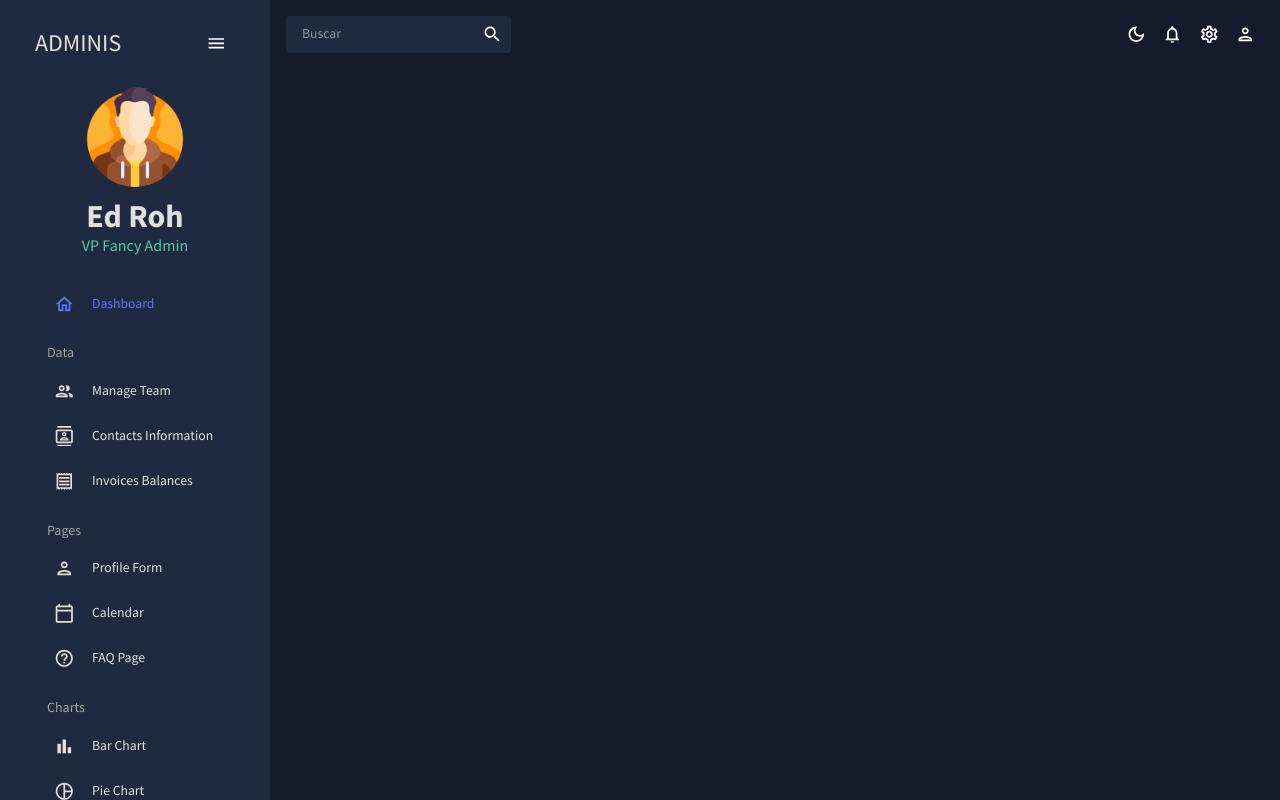
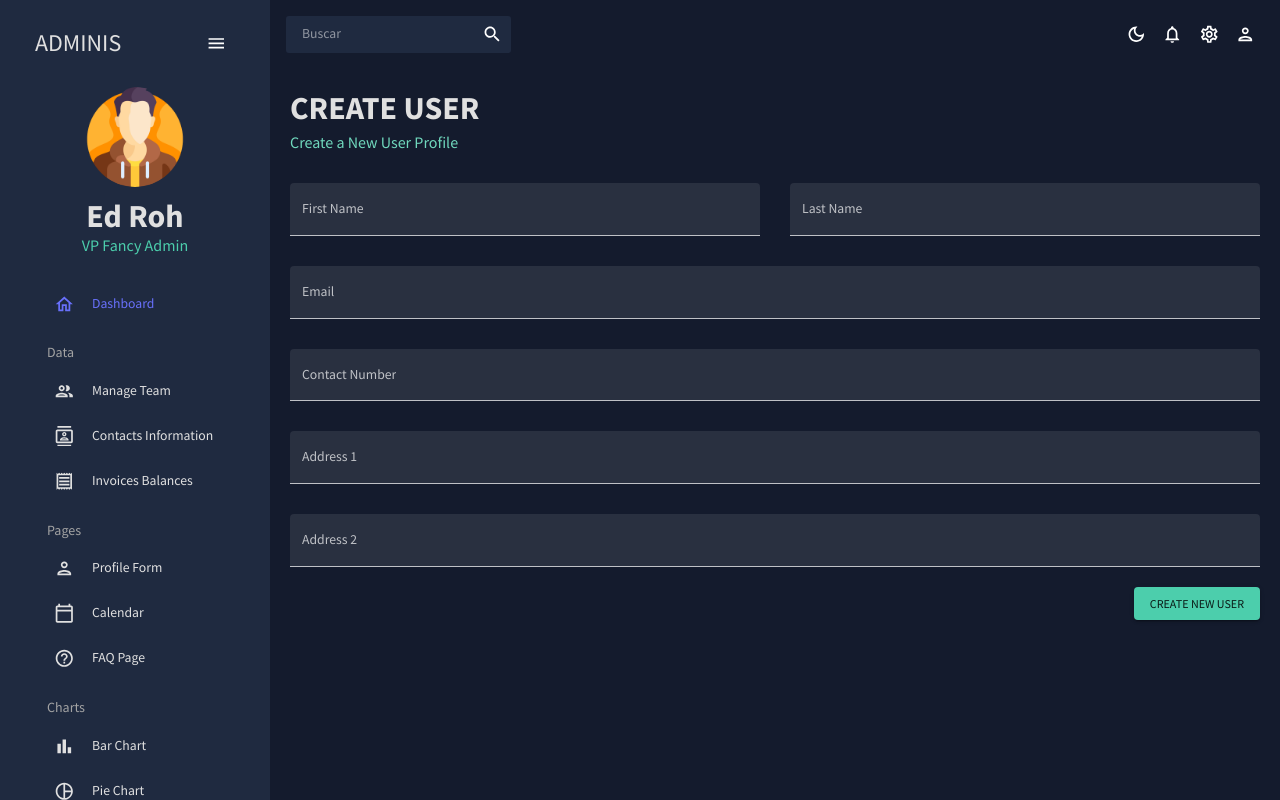
Before and after one commit to dgerardo1/React-Admin-Dashboard, a React (Create React App) app: page /form in a window 1280 px wide. Built offline with nearby package versions, Linux system fonts and the light colour scheme.

Commit message:
Agrega component Form

```diff
--- a/src/App.js
+++ b/src/App.js
@@ -7,8 +7,8 @@
 import Team from './scenes/team';
 import Invoices from './scenes/invoices';
 import Contacts from './scenes/contacts';
+import Form from './scenes/form';
 // import Bar from './scenes/bar';
-// import Form from './scenes/form';
 // import Line from './scenes/line';
 // import Pie from './scenes/pie';
 // import FAQ from './scenes/faq';
@@ -32,7 +32,7 @@
               <Route path='/team' element={ <Team /> } />
               <Route path='/contacts' element={ <Contacts /> } />
               <Route path='/invoices' element={ <Invoices /> } />
-              {/* <Route path='/form' element={ <Form /> } /> */}
+              <Route path='/form' element={ <Form /> } />
               {/* <Route path='/bar' element={ <Bar /> } /> */}
               {/* <Route path='/pie' element={ <Pie /> } /> */}
               {/* <Route path='/line' element={ <Line /> } /> */}
--- /dev/null
+++ b/src/scenes/form/index.jsx
@@ -0,0 +1,155 @@
+import { Box, Button, TextField } from '@mui/material';
+import { Formik } from 'formik';
+import * as yup from 'yup';
+import useMediaQuery from '@mui/material/useMediaQuery';
+import Header from '../../components/Header';
+
+
+const phoneRegExp =
+  /^((\+[1-9]{1,4}[ -]?)|(\([0-9]{2,3}\)[ -]?)|([0-9]{2,4})[ -]?)*?[0-9]{3,4}[ -]?[0-9]{3,4}$/;
+
+const checkoutSchema = yup.object().shape({
+  firstName: yup.string().required("required"),
+  lastName: yup.string().required("required"),
+  email: yup.string().email("invalid email").required("required"),
+  contact: yup
+    .string()
+    .matches(phoneRegExp, "Phone number is not valid")
+    .required("required"),
+  address1: yup.string().required("required"),
+  address2: yup.string().required("required"),
+});
+const initialValues = {
+  firstName: "",
+  lastName: "",
+  email: "",
+  contact: "",
+  address1: "",
+  address2: "",
+};
+
+const Form = () => {
+  const isNonMobile = useMediaQuery("(min-width:600px)");
+
+  const handleFormSubmit = (values) => {
+    console.log(values);
+  };
+
+  return (
+    <Box m="20px">
+      <Header title="CREATE USER" subtitle="Create a New User Profile" />
+
+      <Formik
+        onSubmit={handleFormSubmit}
+        initialValues={initialValues}
+        validationSchema={checkoutSchema}
+      >
+        {({
+          values,
+          errors,
+          touched,
+          handleBlur,
+          handleChange,
+          handleSubmit,
+        }) => (
+          <form onSubmit={handleSubmit}>
+            <Box
+              display="grid"
+              gap="30px"
+              gridTemplateColumns="repeat(4, minmax(0, 1fr))"
+              sx={{
+                "& > div": { gridColumn: isNonMobile ? undefined : "span 4" },
+              }}
+            >
+              <TextField
+                fullWidth
+                variant="filled"
+                type="text"
+                label="First Name"
+                onBlur={handleBlur}
+                onChange={handleChange}
+                value={values.firstName}
+                name="firstName"
+                error={!!touched.firstName && !!errors.firstName}
+                helperText={touched.firstName && errors.firstName}
+                sx={{ gridColumn: "span 2" }}
+              />
+              <TextField
+                fullWidth
+                variant="filled"
+                type="text"
+                label="Last Name"
+                onBlur={handleBlur}
+                onChange={handleChange}
+                value={values.lastName}
+                name="lastName"
+                error={!!touched.lastName && !!errors.lastName}
+                helperText={touched.lastName && errors.lastName}
+                sx={{ gridColumn: "span 2" }}
+              />
+              <TextField
+                fullWidth
+                variant="filled"
+                type="text"
+                label="Email"
+                onBlur={handleBlur}
+                onChange={handleChange}
+                value={values.email}
+                name="email"
+                error={!!touched.email && !!errors.email}
+                helperText={touched.email && errors.email}
+                sx={{ gridColumn: "span 4" }}
+              />
+              <TextField
+                fullWidth
+                variant="filled"
+                type="text"
+                label="Contact Number"
+                onBlur={handleBlur}
+                onChange={handleChange}
+                value={values.contact}
+                name="contact"
+                error={!!touched.contact && !!errors.contact}
+                helperText={touched.contact && errors.contact}
+                sx={{ gridColumn: "span 4" }}
+              />
+              <TextField
+                fullWidth
+                variant="filled"
+                type="text"
+                label="Address 1"
+                onBlur={handleBlur}
+                onChange={handleChange}
+                value={values.address1}
+                name="address1"
+                error={!!touched.address1 && !!errors.address1}
+                helperText={touched.address1 && errors.address1}
+                sx={{ gridColumn: "span 4" }}
+              />
+              <TextField
+                fullWidth
+                variant="filled"
+                type="text"
+                label="Address 2"
+                onBlur={handleBlur}
+                onChange={handleChange}
+                value={values.address2}
+                name="address2"
+                error={!!touched.address2 && !!errors.address2}
+                helperText={touched.address2 && errors.address2}
+                sx={{ gridColumn: "span 4" }}
+              />
+            </Box>
+            <Box display="flex" justifyContent="end" mt="20px">
+              <Button type="submit" color="secondary" variant="contained">
+                Create New User
+              </Button>
+            </Box>
+          </form>
+        )}
+      </Formik>
+    </Box>
+  );
+};
+
+export default Form;
```
